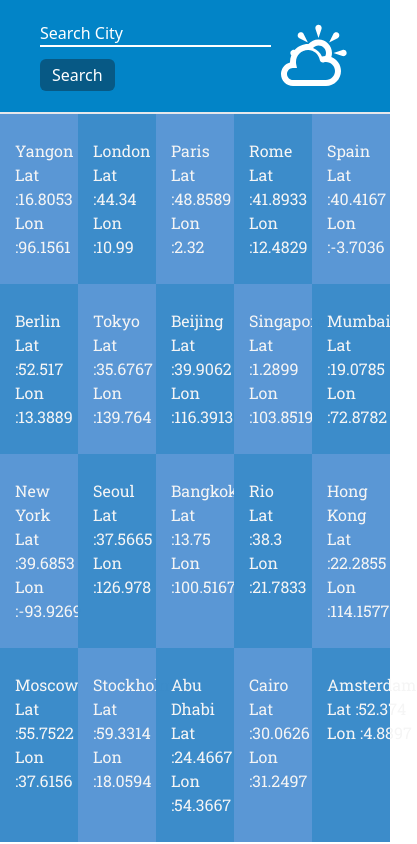
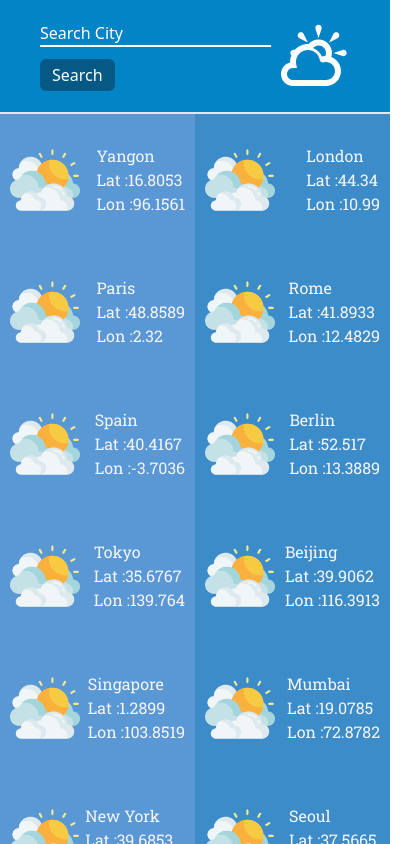
Before and after one commit to HtetWaiYan7191/weather-app, a React (Create React App) app: page / in a window 390 px wide. Shown: the top 844 px of the page, 417 px wide, since content can reach past the window. Built offline with nearby package versions, Linux system fonts and the light colour scheme; a web font is replaced by a local one.

Commit message:
Add mobile responsive card design for home component

```diff
--- a/src/components/Home.js
+++ b/src/components/Home.js
@@ -5,7 +5,7 @@ import '../styles/Home.css';
 
 function Home() {
   return (
-    <div className="city-container grid grid-cols-5">
+    <div className="city-container grid grid-cols-2 md:grid-cols-5">
       {citiesData.map((city) => <CityCard key={city.name} city={city} />)}
     </div>
   );
--- a/src/styles/Home.css
+++ b/src/styles/Home.css
@@ -1,4 +1,4 @@
-.city-container .link-wrapper .city-card {
+/* .city-container .link-wrapper .city-card {
     padding: 25px 15px;
 }
 .city-container .link-wrapper:nth-child(odd) {
@@ -12,4 +12,28 @@
 .weather-info li {
     font-family: 'Roboto Slab', serif;
     color: whitesmoke;
+} */
+
+@media screen and (min-width: 378px){
+    .city-container .link-wrapper .city-card {
+        padding: 30px 10px;
+    }
+    .city-container .link-wrapper:nth-child(odd) {
+        background-color:#468bd0e3;
+    }
+
+    .city-container .link-wrapper:nth-child(even) {
+        background-color:#2f85c7ef;
+    }
+
+    .weather-info li {
+        font-family: 'Roboto Slab', serif;
+        color: whitesmoke;
+    }
 }
+
+@media screen and (min-width: 768px) {
+    .city-container .link-wrapper .city-card {
+        padding: 30px 15px;
+    }
+}
```
